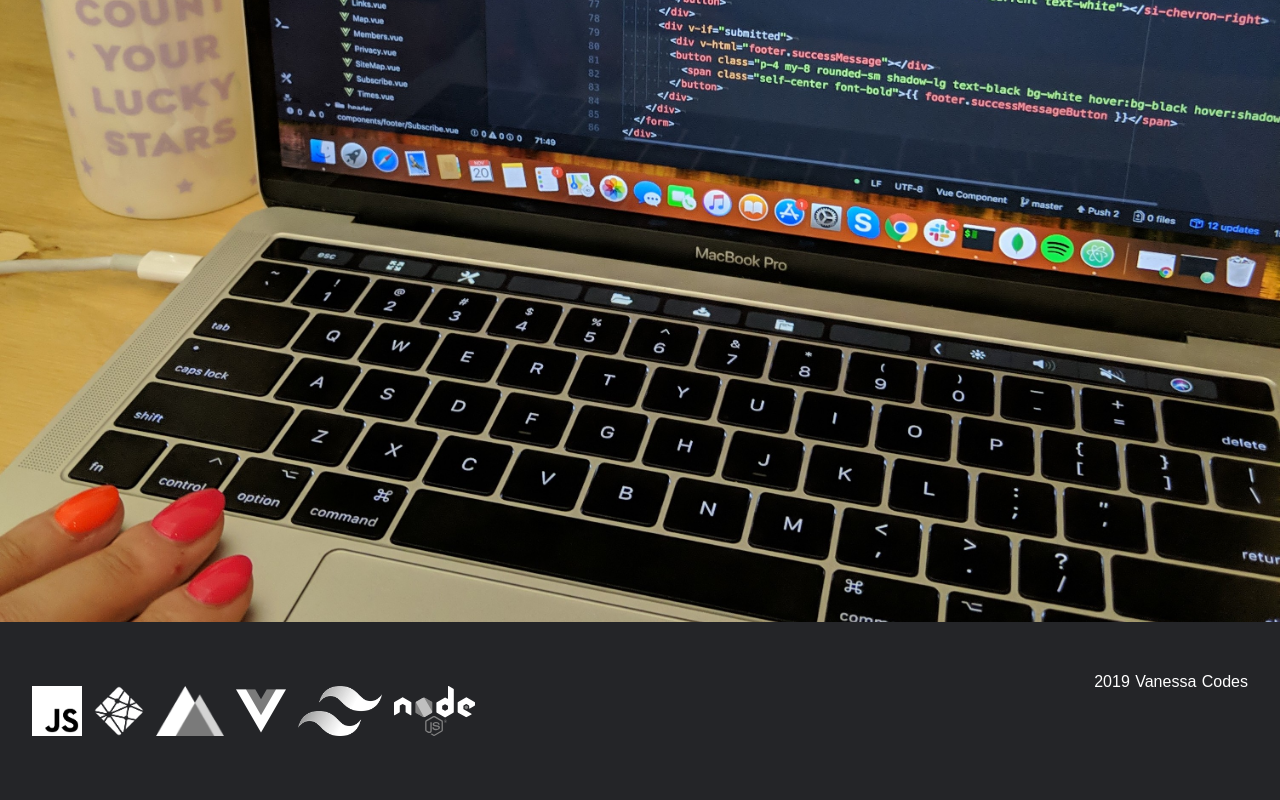
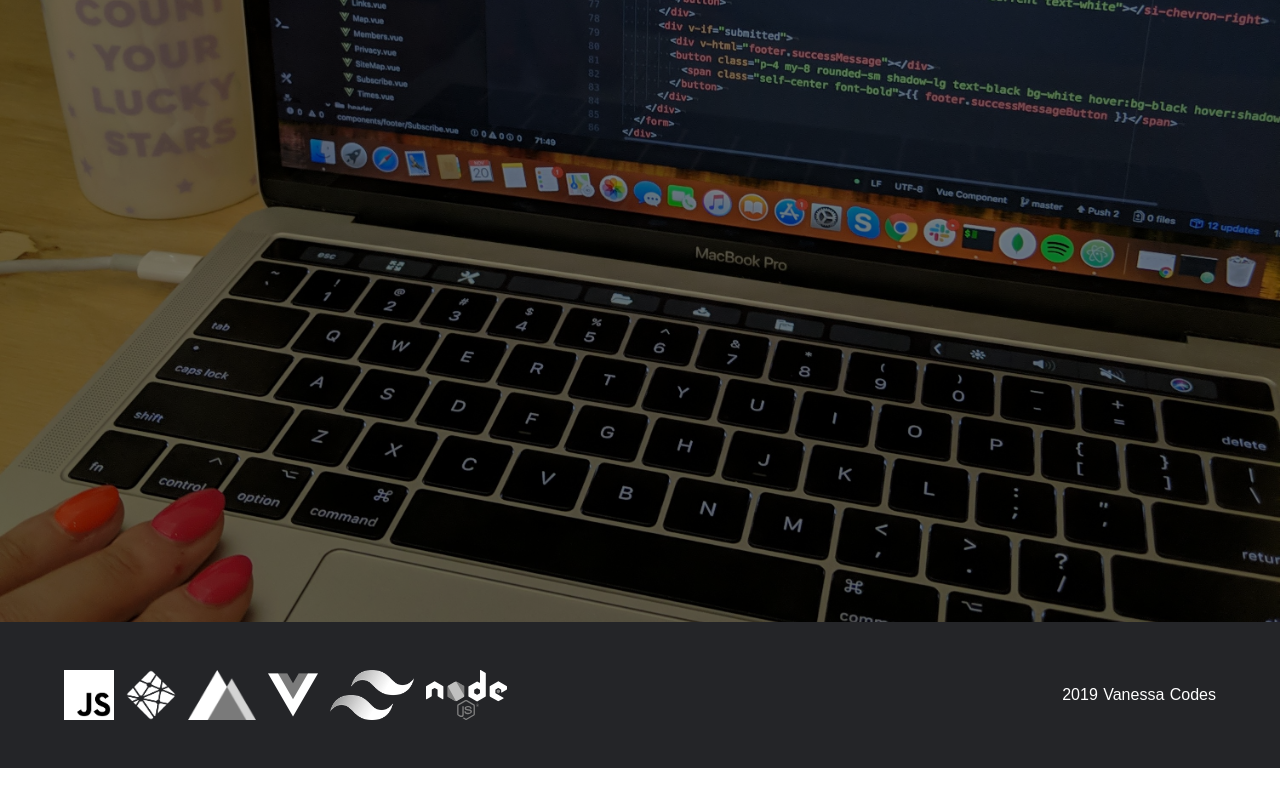
Before and after one commit to Atlas-Quest/v-codes, a Nuxt app: page / in a window 1280 px wide. Shown: the part 306-1106 px from the top of the page. After the commit the page ends 1074 px from the top, so only its background shows below. Built offline with nearby package versions, Linux system fonts and the light colour scheme.

Commit message:
hero scrim

```diff
--- a/components/Footer.vue
+++ b/components/Footer.vue
@@ -1,24 +1,41 @@
 <template>
-  <div class="flex bg-footer text-white justify-between py-12 flex-col md:flex-row">
-      <div class="md:pl-8 flex flex-wrap justify-center md:no-wrap md:flex md:justify-between">
-        <img class="my-4" src="~/static/jsLogo.png" width="auto" height="50px" />
-        <img class="my-4" src="~/static/netlify.png" width="auto" height="50px" />
-        <img class="my-4" src="~/static/nuxtLogo.png" width="auto" height="50px" />
-        <img class="my-4" src="~/static/vueLogo.png" width="auto" height="50px" />
-        <img class="my-4" src="~/static/tailwind.png" width="auto" height="50px" />
-        <img class="my-4" src="~/static/nodeLogo.svg" width="auto" height="50px" />
-      </div>
-      <div class="md:pr-8 pt-8 md:pt-0 text-center md:text-right">
-        2019 Vanessa Codes
-      </div>
-    </div>
+<div class="flex bg-footer text-white justify-between p-8 flex-col md:flex-row">
+  <div class="md:pl-8 flex flex-wrap justify-center md:no-wrap md:flex md:justify-between">
+    <img class="my-4"
+         src="~/static/jsLogo.png"
+         width="auto"
+         height="50px" />
+    <img class="my-4"
+         src="~/static/netlify.png"
+         width="auto"
+         height="50px" />
+    <img class="my-4"
+         src="~/static/nuxtLogo.png"
+         width="auto"
+         height="50px" />
+    <img class="my-4"
+         src="~/static/vueLogo.png"
+         width="auto"
+         height="50px" />
+    <img class="my-4"
+         src="~/static/tailwind.png"
+         width="auto"
+         height="50px" />
+    <img class="my-4"
+         src="~/static/nodeLogo.svg"
+         width="auto"
+         height="50px" />
   </div>
+  <div class="flex items-center justify-center md:pr-8 pt-8 md:pt-0 text-center md:text-right">
+    2019 Vanessa Codes
+  </div>
+</div>
 </template>
 
 <script>
 export default {
-  name: "Footer"
-};
+	name: 'Footer'
+}
 </script>
 
 <style scoped>
--- a/pages/About.vue
+++ b/pages/About.vue
@@ -1,6 +1,6 @@
 <template>
 <div>
-  <div class="md:container md:flex md:justify-center md:text-center md:mx-auto md:max-w-5xl p-8">
+  <div class="md:h-screen md:container md:flex md:justify-center md:text-center md:mx-auto md:max-w-5xl p-8 mb-8">
     <div>
       <h2 class="mb-8  text-3xl">About</h2>
       <p>Bubbly, quirky, and sharp Web Developer with a demonstrated working history in the web development and telecommunications industry. </p>
--- a/pages/index.vue
+++ b/pages/index.vue
@@ -1,5 +1,9 @@
-<template >
-<div style="background-image:url('background.jpg');height:100vh;background-position:center;background-repeat:no-repeat;background-size:cover;width:100%;">
+<template>
+<div class="relative">
+  <div class="scrim top-0 z-10"></div>
+
+  <div style="background-image:url('background.jpg');height:100vh;background-position:center;background-repeat:no-repeat;background-size:cover;width:100%;">
+  </div>
 </div>
 </template>
 
@@ -8,3 +12,11 @@ export default {
 	name: 'Home'
 }
 </script>
+<style>
+.scrim {
+  background-color: rgba(0, 0, 0, 0.5);
+  position: absolute;
+  height: 100%;
+  width: 100%;
+}
+</style>
```
